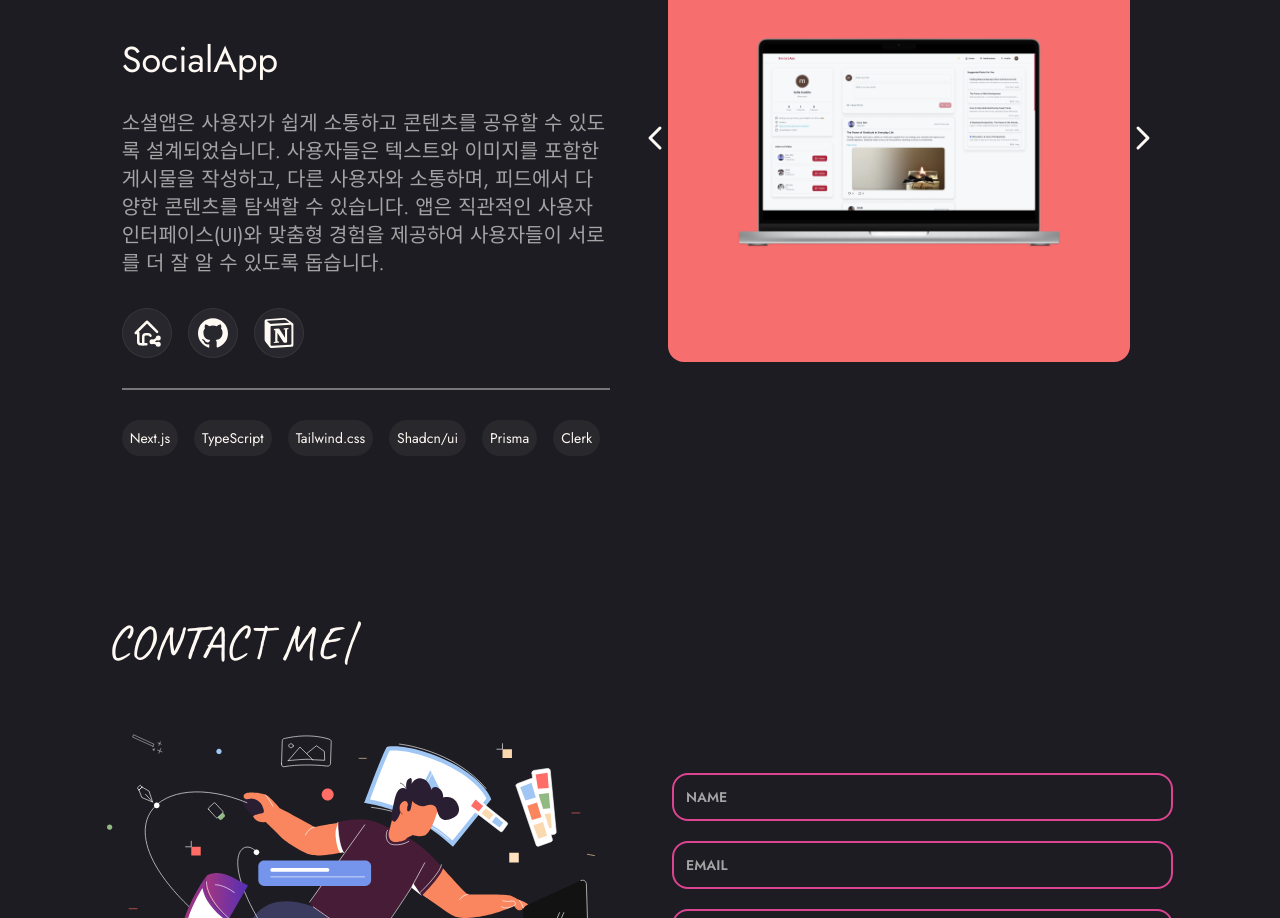
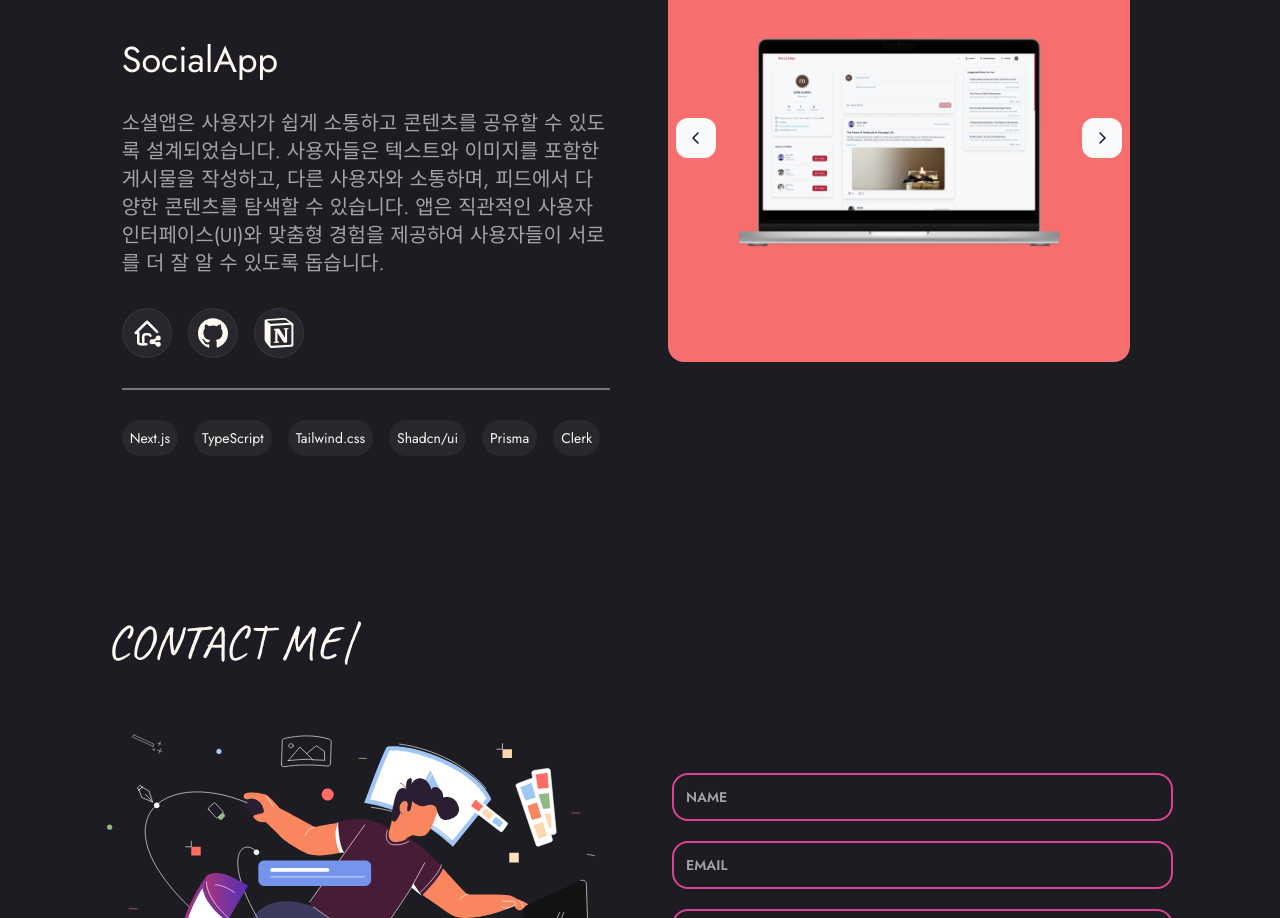
Before and after one commit to baekmerve/portfolioWebsite, a React (Vite) app: page / in a window 1280 px wide. Shown: the part 2034-2952 px from the top of the page. Built offline with nearby package versions, Linux system fonts and the light colour scheme.

Commit message:
editing minor mistakes

```diff
--- a/src/components/DownloadCV.jsx
+++ b/src/components/DownloadCV.jsx
@@ -1,4 +1,3 @@
-"use client";
 import React from "react";
 import { FiDownload } from "react-icons/fi";
 
--- a/src/components/SliderButtons.jsx
+++ b/src/components/SliderButtons.jsx
@@ -1,19 +1,26 @@
-"use client";
-
 import { useSwiper } from "swiper/react";
 
 import { PiCaretLeftBold, PiCaretRightBold } from "react-icons/pi";
+import { Button } from "./ui/button";
 
 const SliderButtons = ({ contaierStyles, btnStyles, iconStyles }) => {
   const swiper = useSwiper();
   return (
     <div className={contaierStyles}>
-      <button onClick={() => swiper.slidePrev()} className={btnStyles}>
+      <Button
+        aria-label="previous"
+        onClick={() => swiper.slidePrev()}
+        className={btnStyles}
+      >
         <PiCaretLeftBold className={iconStyles} />
-      </button>
-      <button onClick={() => swiper.slideNext()} className={btnStyles}>
+      </Button>
+      <Button
+        aria-label="next"
+        onClick={() => swiper.slideNext()}
+        className={btnStyles}
+      >
         <PiCaretRightBold className={iconStyles} />
-      </button>
+      </Button>
     </div>
   );
 };
--- a/src/components/SocialMediaIcons.jsx
+++ b/src/components/SocialMediaIcons.jsx
@@ -20,17 +20,18 @@ const SocialMediaIcons = ({ github, notion, live }) => {
                 <TbHomeLink className="text-3xl " />
               </TooltipTrigger>
               <TooltipContent className=" text-red dark:text-paper p-1 border-none bg-transparent dark:bg-transparent ">
-                Live
+                Demo
               </TooltipContent>
             </Tooltip>
           </TooltipProvider>
         </a>
       )}
+
       <a href={github} target="_blank" rel="noopener noreferrer">
         <TooltipProvider delayDuration={100}>
           <Tooltip>
             <TooltipTrigger className="w-[50px] h-[50px] rounded-full border border-brown/70 dark:bg-white/5 flex justify-center items-center hover:scale-105">
-              <SiGithub className="text-3xl " />
+              <SiGithub className=" text-3xl " />
             </TooltipTrigger>
             <TooltipContent className=" text-red dark:text-paper p-1 border-none bg-transparent dark:bg-transparent ">
               Github
--- a/src/scenes/Contact.jsx
+++ b/src/scenes/Contact.jsx
@@ -1,6 +1,7 @@
 import { useForm } from "react-hook-form";
 import { motion } from "framer-motion";
 import TextAnimation from "@/components/TextAnimation";
+import { Button } from "@/components/ui/button";
 
 const fadeInLeft = {
   hidden: { opacity: 0, x: -50 },
--- a/src/scenes/Landing.jsx
+++ b/src/scenes/Landing.jsx
@@ -66,7 +66,7 @@ const Landing = ({ setSelectedPage }) => {
             Let’s Connect
           </AnchorLink>
           <SocialMediaIcons
-            github={`https://github.com/baekmerve`}
+            github={"https://github.com/baekmerve"}
             notion={"https://www.notion.so/3fc2723651e6407fb971b8fdfd8fe2d6"}
           />
         </motion.div>
--- a/src/scenes/Projects.jsx
+++ b/src/scenes/Projects.jsx
@@ -17,11 +17,11 @@ const Projects = () => {
   };
 
   const contaierStyles =
-    "flex gap-2 absolute z-10 w-full bottom-[calc(50%_-_22px)] items-center justify-between";
+    "flex absolute z-10 w-full bottom-[calc(50%_-_22px)] items-center justify-between px-10";
 
   const btnStyles =
-    "-m-1 w-[40px] h-[40px] flex justify-center items-center transition-all rounded-2xl  ";
-  const iconStyles = "text-[32px]  hover:text-orange";
+    "-m-1 w-[40px] h-[40px] flex justify-center items-center transition-all rounded-xl ";
+  const iconStyles = "text-[32px]";
 
   const handleSlideChange = (swiper) => {
     //get current slide index
--- a/src/scenes/Resume.jsx
+++ b/src/scenes/Resume.jsx
@@ -1,4 +1,3 @@
-"use client";
 import React from "react";
 import DownloadCV from "../components/DownloadCV";
 import { Tabs, TabsContent, TabsList, TabsTrigger } from "@/components/ui/tabs";
```
